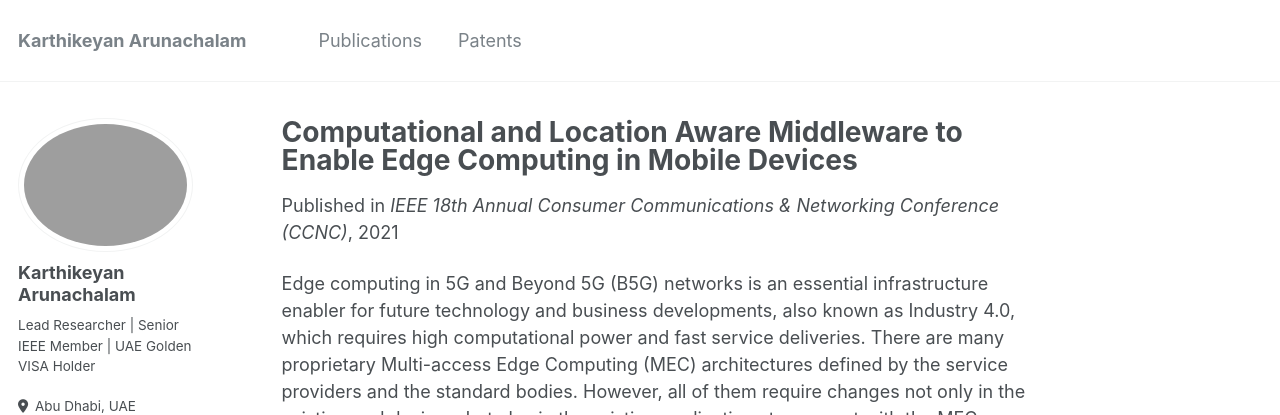
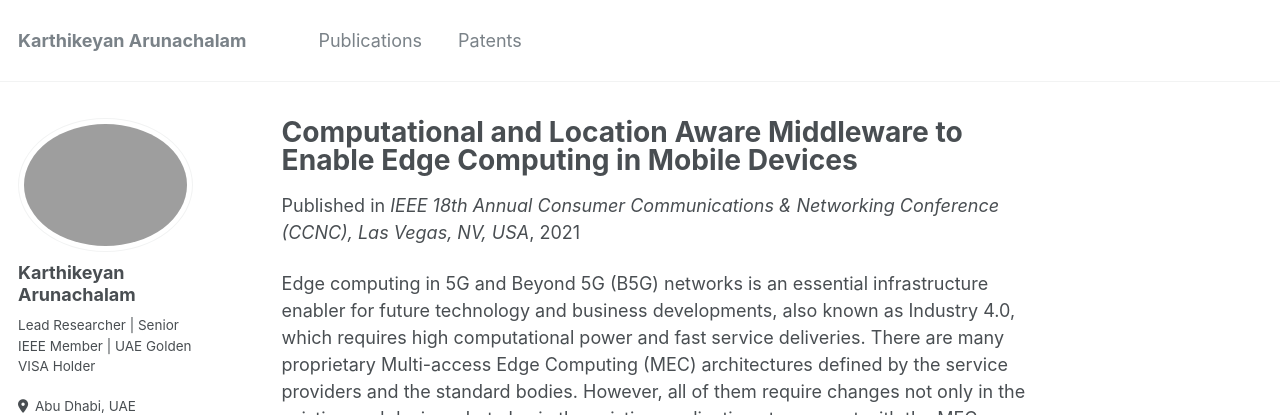
Before and after one commit to karthikeyansct/karthikeyansct.github.io, a Jekyll site: the page built from _publications/2021-03-01-paper-title-number-5.md, in a window 1280 px wide and 1224 px high. Shown: the top 415 px of the window. Built offline with Jekyll 4.4.1, drawn with Linux system fonts in a browser that asks for light colours; some web fonts are replaced.

Commit message:
Update 2021-03-01-paper-title-number-5.md

```diff
--- a/_publications/2021-03-01-paper-title-number-5.md
+++ b/_publications/2021-03-01-paper-title-number-5.md
@@ -4,7 +4,7 @@ collection: publications
 permalink: /publication/2021-03-01-paper-title-number-5
 excerpt: 'This paper introduces Computational and Location-Aware Middleware (CLM), a solution for seamless edge server discovery and computational offloading in 5G and B5G networks. CLM eliminates the need for application changes, reducing discovery overhead and significantly improving performance, as demonstrated on prototyped devices.'
 date: 2021-03-01
-venue: 'IEEE 18th Annual Consumer Communications & Networking Conference (CCNC)'
+venue: 'IEEE 18th Annual Consumer Communications & Networking Conference (CCNC), Las Vegas, NV, USA'
 paperurl: 'https://ieeexplore.ieee.org/document/9369522'
 ---
 
```
